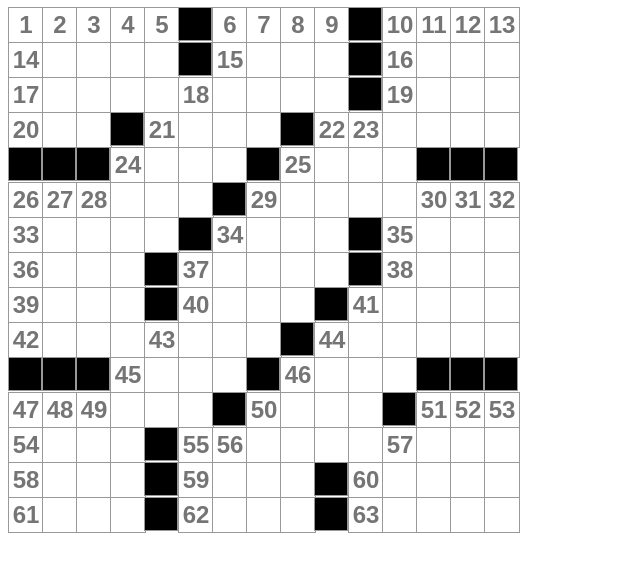
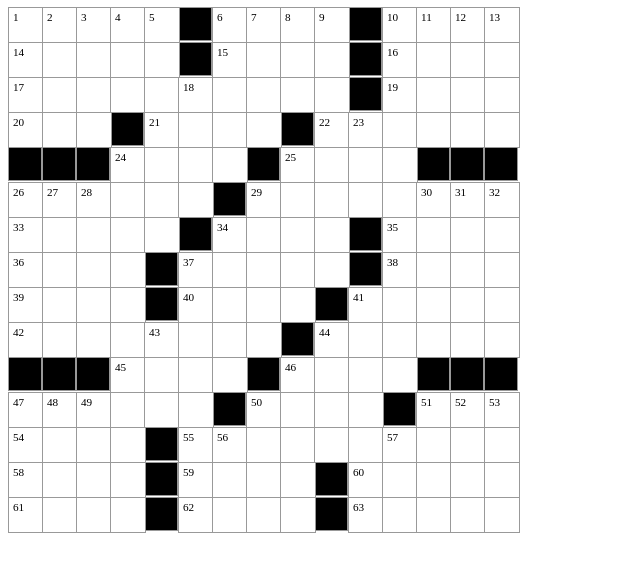
Before and after one commit to nhanphan2112/crossword, a React (Create React App) app: page / in a window 1280 px wide. Shown: the top 572 px of the page, without its empty margins (0-640 px from the left). Built offline with nearby package versions, Linux system fonts and the light colour scheme.

Commit message:
seperate data-holder from user input field

```diff
--- a/src/Cell.js
+++ b/src/Cell.js
@@ -6,7 +6,11 @@ const renderCell = (cell) => {
 		return <button className="blacksquare"></button>;
 	}
 
-	return <input className="square" maxLength="1" placeholder={cell.number}></input>;
+	return (
+		<div className="placeholder" data-placeholder={cell.number}>
+			<input className="square" maxLength="1"></input>
+		</div>
+	);
 };
 
 const Cell = ({ cell }) => {
--- a/src/styles.css
+++ b/src/styles.css
@@ -30,8 +30,6 @@
 
 }
 
-
-
 .grid-board {
   display: grid;
   grid-template-columns: repeat(15, 34px);
@@ -39,10 +37,19 @@
   align-self: flex-start;
 }
 
-  /* Numbers define values that will be used throughout the CSS.
-  --tile-size: 20px for example will set size of the grid squares. */
-  :root{--cols: 15;
-  --rows: 15;
-  --tile-size: 20px;
-  --border-width: 5px;
-  }
+
+.placeholder
+{
+    position: relative;
+    font-size: 0.7em;
+}
+
+.placeholder::after
+{
+    position: absolute;
+    left: 5px;
+    top: 3px;
+    content: attr(data-placeholder);
+    pointer-events: none;
+
+}
```
